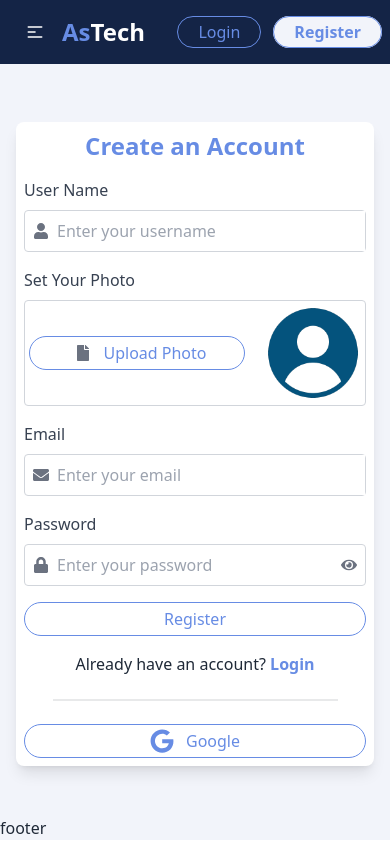
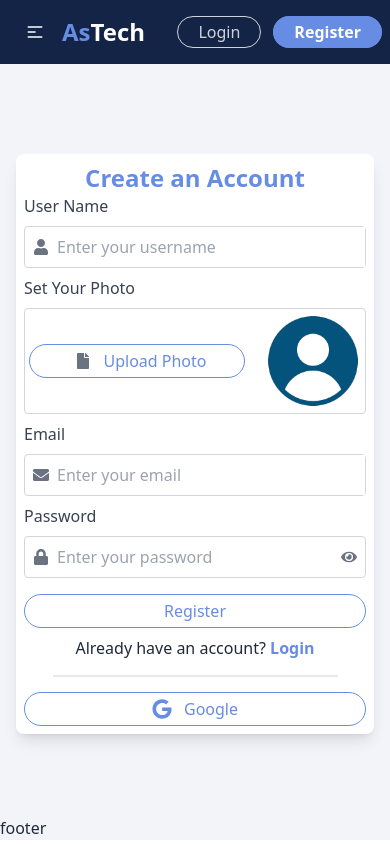
Before and after one commit to abdullah107189/Employee-Management-client-side, a React (Vite) app: page /register in a window 390 px wide. Built offline with nearby package versions, Linux system fonts and the light colour scheme; no server answers.

Commit message:
create google login system

```diff
--- a/src/Page/Home/Auth/Login/Login.jsx
+++ b/src/Page/Home/Auth/Login/Login.jsx
@@ -1,4 +1,4 @@
-import { FaUser, FaLock, FaGoogle, FaFan } from 'react-icons/fa';
+import { FaUser, FaLock, FaFan } from 'react-icons/fa';
 import { Link, useNavigate } from 'react-router-dom';
 import employee1 from '../../../../assets/employee1.svg'
 import { useForm } from 'react-hook-form';
@@ -6,8 +6,9 @@ import useAuth from '../../../../hooks/useAuth';
 import toast from 'react-hot-toast';
 import { FaEye, FaEyeSlash } from 'react-icons/fa';
 import { useState } from 'react';
+import GoogleLogin from '../../../../component/GoogleLogin/GoogleLogin';
 const Login = () => {
-    const {loginUser} = useAuth()
+    const { loginUser } = useAuth()
     const [firebaseLoading, setfirebaseLoading] = useState(false)
     const navigate = useNavigate()
     const [showPassword, setShowPassword] = useState(false);
@@ -21,12 +22,12 @@ const Login = () => {
     const onSubmit = (d) => {
         setfirebaseLoading(true)
         loginUser(d.email, d.password)
-        .then(() =>{
+            .then(() => {
                 toast.success('Login success 🙂')
                 navigate('/')
                 setfirebaseLoading(false)
             })
-        .catch(error =>{
+            .catch(error => {
                 toast.error(error.message)
                 setfirebaseLoading(false)
 
@@ -44,7 +45,8 @@ const Login = () => {
 
             {/* Right Side Form */}
             <div className="md:w-1/2 w-full px-4 flex items-center justify-center sBg">
-                <form onSubmit={handleSubmit(onSubmit)} className="bg-white md:p-8 p-2 rounded-lg shadow-lg md:w-3/4 w-full">
+                <div className="bg-white md:p-8 p-2 rounded-lg shadow-lg md:w-3/4 w-full">
+                    <form onSubmit={handleSubmit(onSubmit)}>
                         <h2 className="text-2xl font-bold text-center mb-6 pText">Login to Your Account</h2>
                         <div className="mb-4">
                             <label className="block text-gray-700 mb-2" htmlFor="username">Username</label>
@@ -85,88 +87,24 @@ const Login = () => {
                             {errors.password?.type === 'required' && <p className='text-red-400'>Password is required</p>}
                             {errors.password?.type === 'minLength' && <p className='text-red-400'>At least 6 characters</p>}
                         </div>
-
-
                         <button type="submit" className="actionBtn w-full text-center">
                             {
                                 firebaseLoading ?
                                     <span className='animate-spin inline-block'><FaFan></FaFan></span>
                                     :
                                     <span>Login</span>
-
                             }
                         </button>
                         <p className="text-center mt-4">
                             Don&apos;t have an account? <Link to={'/register'} className="pText font-semibold">Register</Link>
                         </p>
                         <div className='divider w-5/6 mx-auto'></div>
-                    <button type="submit" className="actionBtn w-full text-center flex items-center justify-center gap-3"><FaGoogle className='w-6 h-6' />Google</button>
                     </form>
+                    <GoogleLogin></GoogleLogin>
+                </div>
             </div>
         </div>
     );
 };
 
 export default Login;
-
-// import { FaUser, FaLock, FaGoogle } from 'react-icons/fa';
-// import { Link } from 'react-router-dom';
-// import { useForm } from 'react-hook-form';
-
-// const Login = () => {
-
-//     return (
-//         <div className="flex items-center justify-center mt-2 minH">
-//             {/* Login Form */}
-//             <div className="md:w-2/3 w-full flex items-center justify-center sBg px-4">
-//                 <form onSubmit={handleSubmit(onSubmit)} className="bg-white lg:p-8 p-2 rounded-lg shadow-lg lg:w-3/4 w-full overflow-hidden">
-//                     <h2 className="text-2xl font-bold text-center mb-4 pText">Login to Your Account</h2>
-
-//                     {/* Email */}
-//                     <div className="my-4">
-//                         <label className="block text-gray-700 mb-2" htmlFor="email">Email</label>
-//                         <div className="flex items-center border border-gray-300 rounded">
-//                             <FaUser className="ml-2 text-gray-500" />
-//                             <input
-//                                 type="email"
-//                                 id="email"
-//                                 name="email"
-
-                                // placeholder="Enter your email"
-//                             />
-//                         </div>
-//                     </div>
-
-//                     {/* Password */}
-//                     <div className="mb-4">
-//                         <label className="block text-gray-700 mb-2" htmlFor="password">Password</label>
-//                         <div className="flex items-center border border-gray-300 rounded">
-//                             <FaLock className="ml-2 text-gray-500" />
-//                             <input
-//                                 type="password"
-//                                 id="password"
-//                                 name="password"
-//
-//                                 onInput={() => { setRulesOpen(true); }}
-//                                 className="flex-1 p-2 focus:outline-none"
-//                                 placeholder="Enter your password"
-//                             />
-//                         </div>
-//
-//                     </div>
-
-//                     <button type="submit" className="actionBtn w-full m-0 text-center">Login</button>
-//                     <p className="text-center mt-4">
-//                         Don&lsquo;t have an account? <Link to={'/register'} className="pText font-semibold">Register</Link>
-//                     </p>
-//                     <div className='divider w-5/6 mx-auto'></div>
-//                     <button type="button" className="actionBtn w-full text-center flex items-center justify-center gap-3">
-//                         <FaGoogle className='w-6 h-6' /> Login with Google
-//                     </button>
-//                 </form>
-//             </div>
-//         </div>
-//     );
-// };
-
-// export default Login;
--- a/src/Page/Home/Auth/Register/Register.jsx
+++ b/src/Page/Home/Auth/Register/Register.jsx
@@ -1,4 +1,4 @@
-import { FaUser, FaLock, FaEnvelope, FaGoogle, FaFile, FaFan } from 'react-icons/fa';
+import { FaUser, FaLock, FaEnvelope, FaFile, FaFan } from 'react-icons/fa';
 import { Link, useNavigate } from 'react-router-dom';
 import employee2 from '../../../../assets/employee2.svg'
 import logo from '../../../../assets/usersLogo.png'
@@ -10,32 +10,33 @@ import toast from 'react-hot-toast';
 import { FaEye, FaEyeSlash, } from 'react-icons/fa';
 import axios from 'axios';
 import useAuth from '../../../../hooks/useAuth';
+import useAxiosPublic from '../../../../hooks/useAxiosPubilc';
+import GoogleLogin from '../../../../component/GoogleLogin/GoogleLogin';
 
 const Register = () => {
     const { createUser, updateImgAndName, setUser } = useAuth()
     const [firebaseLoading, setfirebaseLoading] = useState(false)
-
+    const [showPassword, setShowPassword] = useState(false);
+    const [rulesOpen, setRulesOpen] = useState(false)
+    const [pLength, setPLength] = useState(false)
+    const [pLower, setPLower] = useState(false)
+    const [pUpper, setPUpper] = useState(false)
+    const [imageNotFound, setImageNotPound] = useState(true)
+    const imgApiKey = import.meta.env.VITE_IMG_API_KEY;
+    const axiosPublic = useAxiosPublic()
+    const navigate = useNavigate()
     const [imageInfo, setImageInfo] = useState({
         url: '',
         name: '',
         file: '',
     })
-    const navigate = useNavigate()
-    const imgApiKey = import.meta.env.VITE_IMG_API_KEY;
-    const [imageNotFound, setImageNotPound] = useState(true)
+
     // register validation
-    const [rulesOpen, setRulesOpen] = useState(false)
-    const [pLength, setPLength] = useState(false)
-    const [pLower, setPLower] = useState(false)
-    const [pUpper, setPUpper] = useState(false)
     const {
         register,
         handleSubmit,
         formState: { errors },
     } = useForm()
-
-
-    const [showPassword, setShowPassword] = useState(false);
 
     const onSubmit = async (d) => {
         if (imageInfo?.url === '') {
@@ -44,6 +45,7 @@ const Register = () => {
         if (pLength === false || pLower === false || pUpper === false) {
             return toast.error('full fill password validation!')
         }
+
         try {
             setfirebaseLoading(true)
             const formData = new FormData();
@@ -55,16 +57,31 @@ const Register = () => {
                 }
             })
             const liveUrl = data.data.url
+
             if (liveUrl) {
                 createUser(d?.email, d?.password)
                     .then(() => {
                         updateImgAndName(d?.name, liveUrl)
-                            .then(() => {
+                            .then(async () => {
                                 toast.success('Account Create Success Fully Done')
                                 setUser(prev => {
                                     return { ...prev, photoURL: liveUrl }
                                 })
+                                const userInfo = {
+                                    userInfo: {
+                                        name: d?.name,
+                                        email: d?.email,
+                                        photoUrl: liveUrl,
+                                    },
+                                    bankAccountNo: '',
+                                    designation: '',
+                                    salary: 0,
+                                    isVerified: false,
+                                    role: 'employee'
+                                }
                                 navigate('/')
+                                const { data: serverError } = await axiosPublic.post('/setUser', userInfo)
+                                console.log(serverError);
                                 setfirebaseLoading(false)
                             })
                             .catch(error => {
@@ -73,20 +90,13 @@ const Register = () => {
                             })
                     })
                     .catch(error => {
-                        toast.error(error);
+                        toast.error(error.message);
                         setfirebaseLoading(false)
                     })
             }
-            // const userInfo = {
-            //     name: d?.name,
-            //     email: d?.email,
-            //     photoUrl: liveUrl,
-
-            // }
         } catch (error) {
             console.log(error.message);
         }
-
     }
 
     return (
@@ -98,9 +108,11 @@ const Register = () => {
 
             {/* Right Side Form */}
             <div className="md:w-2/3 w-full flex items-center justify-center sBg px-4">
-                <form onSubmit={handleSubmit(onSubmit)} className="bg-white lg:p-8 p-2 rounded-lg shadow-lg lg:w-3/4 w-full overflow-hidden">
-                    <h2 className="text-2xl font-bold text-center mb-4 pText">Create an Account</h2>
-                    <div className="mb-4">
+                <div className='bg-white lg:p-8 p-2 rounded-lg shadow-lg lg:w-3/4 w-full overflow-hidden'>
+
+                    <form onSubmit={handleSubmit(onSubmit)} className="">
+                        <h2 className="text-2xl font-bold text-center  pText">Create an Account</h2>
+                        <div className="mb-2">
                             <label className="block text-gray-700 mb-2" htmlFor="username">User Name</label>
                             <div className="flex items-center border border-gray-300 rounded">
                                 <FaUser className="ml-2 text-gray-500" />
@@ -164,7 +176,7 @@ const Register = () => {
                         </div>
 
                         {/* email part */}
-                    <div className="my-4 ">
+                        <div className="my-2 ">
                             <label className="block text-gray-700 mb-2" htmlFor="email">Email</label>
                             <div className="flex items-center border border-gray-300 rounded">
                                 <FaEnvelope className="ml-2 text-gray-500" />
@@ -177,7 +189,7 @@ const Register = () => {
                                     placeholder="Enter your email"
                                 />
                             </div>
-                        {errors.email?.type === 'required' && <p className='text-red-400'>User Name is required</p>}
+                            {errors.email?.type === 'required' && <p className='text-red-400'>Email is required</p>}
                         </div>
 
                         {/* password part */}
@@ -227,12 +239,13 @@ const Register = () => {
 
                             }
                         </button>
-                    <p className="text-center mt-4">
+                        <p className="text-center mt-2">
                             Already have an account? <Link to={'/login'} className="pText font-semibold">Login</Link>
                         </p>
-                    <div className='divider w-5/6 mx-auto'></div>
-                    <button type="submit" className="actionBtn w-full text-center flex items-center justify-center gap-3"><FaGoogle className='w-6 h-6' />Google</button>
+                        <div className='divider my-2 w-5/6 mx-auto'></div>
                     </form>
+                    <GoogleLogin></GoogleLogin>
+                </div>
             </div >
         </div >
     );
--- /dev/null
+++ b/src/component/GoogleLogin/GoogleLogin.jsx
@@ -0,0 +1,57 @@
+import toast from 'react-hot-toast';
+import useAuth from '../../hooks/useAuth';
+import { useState } from 'react';
+import { FaFan, FaGoogle } from 'react-icons/fa';
+import useAxiosPublic from '../../hooks/useAxiosPubilc';
+import { useNavigate } from 'react-router-dom';
+
+const GoogleLogin = () => {
+    const { socialLogin, setUser } = useAuth()
+    const axiosPublic = useAxiosPublic()
+    const navigate = useNavigate()
+    const [firebaseLoading, setfirebaseLoading] = useState(false)
+    const handlGoogleLogin = () => {
+        socialLogin()
+            .then(async (res) => {
+                toast.success('Account Create Success Fully Done')
+                setUser(prev => {
+                    return { ...prev, photoURL: res.user.photoURL }
+                })
+                const userInfo = {
+                    userInfo: {
+                        name: res.user.displayName,
+                        email: res.user.email,
+                        photoUrl: res.user?.photoURL,
+                    },
+                    bankAccountNo: '',
+                    designation: '',
+                    salary: 0,
+                    isVerified: false,
+                    role: 'employee'
+                }
+
+                navigate('/')
+                await axiosPublic.post('/setUser', userInfo)
+                setfirebaseLoading(false)
+            })
+            .catch(error => {
+                toast.error(error.message)
+                setfirebaseLoading(false)
+            })
+
+    }
+    return (
+        <button onClick={handlGoogleLogin} type="submit" className="actionBtn w-full text-center flex items-center justify-center gap-3"><FaGoogle className='w-5 h-5' />
+            {
+                firebaseLoading ?
+                    <span className='animate-spin inline-block'><FaFan></FaFan></span>
+                    :
+                    <span> Google</span>
+
+            }
+        </button>
+    );
+}
+
+
+export default GoogleLogin;
--- a/src/component/Navbar/Navbar.jsx
+++ b/src/component/Navbar/Navbar.jsx
@@ -2,11 +2,11 @@ import { NavLink } from "react-router-dom";
 import './navbar.css'
 import useAuth from "../../hooks/useAuth";
 const Navbar = () => {
-    const { user,logoutUser } = useAuth()
+    const { user, logoutUser } = useAuth()
     const li = <div className="space-x-3">
-        <NavLink to="/" className={({ isActive }) => (`${isActive ? "activeActionBtn" : "actionBtn"}`)}>Home</NavLink>
-        {user && <NavLink to="/dashboard" className={({ isActive }) => (`${isActive ? "activeActionBtn" : "actionBtn"}`)}>DashBoard</NavLink>}
-        <NavLink to="/contact-us" className={({ isActive }) => (`${isActive ? "activeActionBtn" : "actionBtn"}`)}>Contact Us</NavLink>
+        <NavLink to="/" className={({ isActive }) => (`${isActive ? "activeActionBtn !bg-[#678ce4] !text-white" : "border !text-white/80 hover:bg-transparent !border-white/80 actionBtn"}`)}>Home</NavLink>
+        {user && <NavLink to="/dashboard" className={({ isActive }) => (`${isActive ? "activeActionBtn !bg-[#678ce4] !text-white" : "border   !text-white/80 hover:bg-transparent !border-white/80 actionBtn"}`)}>DashBoard</NavLink>}
+        <NavLink to="/contact-us" className={({ isActive }) => (`${isActive ? "activeActionBtn !bg-[#678ce4] !text-white" : "border   !text-white/80 hover:bg-transparent !border-white/80 actionBtn"}`)}>Contact Us</NavLink>
     </div>
     const handleLogout = () => {
         logoutUser()
@@ -36,7 +36,7 @@ const Navbar = () => {
                             {li}
                         </ul>
                     </div>
-                    <a className="text-2xl font-bold"><span className="pText">As</span>Tech</a>
+                    <a href="/" className="text-2xl font-bold"><span className="pText">As</span>Tech</a>
                 </div>
                 <div className="navbar-center  hidden lg:flex">
                     <ul className="menu menu-horizontal px-1">
@@ -62,8 +62,8 @@ const Navbar = () => {
                         </div>
                             :
                             <div>
-                                <NavLink to="/login" className={({ isActive }) => (`${isActive ? "activeActionBtn" : "actionBtn"} mr-3`)}>Login</NavLink>
-                                <NavLink to="/register" className={({ isActive }) => (`${isActive ? "activeActionBtn" : "actionBtn"} actionBtn`)}>Register</NavLink>
+                                <NavLink to="/login" className={({ isActive }) => (`${isActive ? "activeActionBtn !bg-[#678ce4] !text-white" : "border    !text-white/80 hover:bg-transparent !border-white/80 actionBtn"} mr-3`)}>Login</NavLink>
+                                <NavLink to="/register" className={({ isActive }) => (`${isActive ? "activeActionBtn !bg-[#678ce4] !text-white" : "border !text-white/80 hover:bg-transparent !border-white/80 actionBtn"} actionBtn`)}>Register</NavLink>
                             </div>
                     }
                 </div>
--- a/src/hooks/useAxiosPubilc.js
+++ b/src/hooks/useAxiosPubilc.js
@@ -1,10 +1,10 @@
 import axios from "axios";
 
 const axiosPublic = axios.create({
-    baseURL: 'https://some-domain.com/api/',
+    baseURL: 'http://localhost:4545',
 });
-const useAxiosPubilc = () => {
+const useAxiosPublic = () => {
     return axiosPublic;
 };
 
-export default useAxiosPubilc;
+export default useAxiosPublic;
--- a/src/index.css
+++ b/src/index.css
@@ -7,7 +7,7 @@
 }
 
 body {
-    @apply bg-[#f2f4fa]
+    @apply bg-[#f2f4fa] overflow-y-scroll
 }
 
 @layer utilities {
@@ -32,6 +32,7 @@ body {
         @apply px-5 py-1 border rounded-full pText border-[#678ce4] hover:sBg transform duration-300
     }
 
+
     .activeActionBtn {
         @apply px-5 py-1 border rounded-full pText border-[#678ce4] hover:sBg transform duration-300 sBg font-semibold
     }
```
Also changed, not shown: src/Page/Dashboard/Dashboard/Dashboard.jsx (added, +24 -0 lines), src/Page/Dashboard/employee/PaymentHistory/PaymentHistory.jsx (added, +9 -0 lines), src/Page/Dashboard/employee/WorkSheet/WorkSheet.jsx (added, +22 -0 lines), src/Page/Dashboard/employee/employee.jsx (added, +9 -0 lines), src/Provider/AuthProvider.jsx (+7 -1 lines), src/router/Router.jsx (+18 -0 lines). Lines whose indentation alone changed are shown as unchanged.
